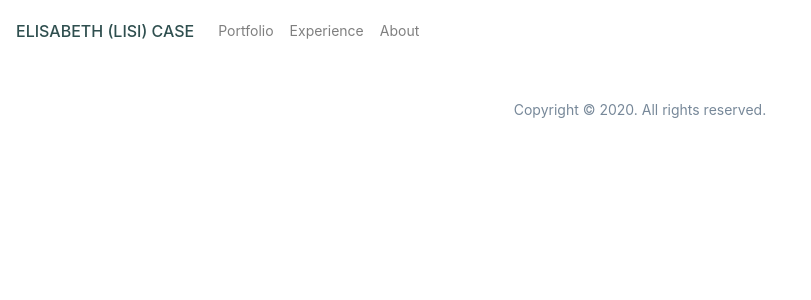
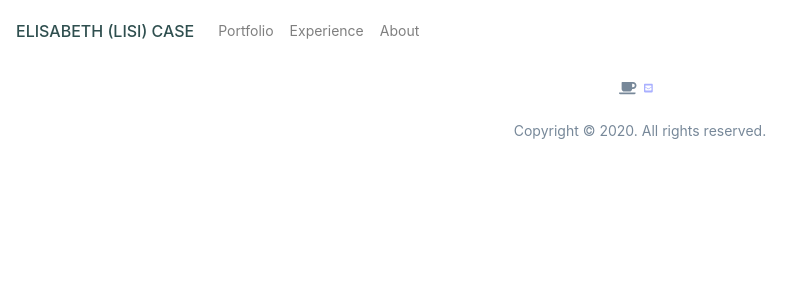
Before and after one commit to lisicase/portfolio, a React (Create React App) app: page / in a window 1280 px wide. Shown: the top 300 px of the page, without its empty margins (0-811 px from the left). Built offline with nearby package versions, Linux system fonts and the light colour scheme.

Commit message:
got icons to work, but too big

```diff
--- a/src/App.js
+++ b/src/App.js
@@ -3,6 +3,9 @@ import 'bootstrap/dist/css/bootstrap.min.css';
 import './style.css';
 import Navbar from 'react-bootstrap/Navbar';
 import Nav from 'react-bootstrap/Nav';
+import { FontAwesomeIcon } from '@fortawesome/react-fontawesome'
+import { faCoffee } from '@fortawesome/free-solid-svg-icons'
+import { faEnvelopeSquare } from '@fortawesome/free-solid-svg-icons'
 
 
 function App() {
@@ -37,7 +40,8 @@ class Footer extends Component {
       <footer>
         <div class="container text-center">
             <p>
-              <a href="mailto:casee@uw.edu"><i class="contact fa fa-envelope-square fa-2x"></i></a>
+              <FontAwesomeIcon icon={faCoffee} />
+              <a href="mailto:casee@uw.edu"><FontAwesomeIcon icon={faEnvelopeSquare} className="contact-icon" size="xs" /></a>
               <a href="https://linkedin.com/in/elisabethcase"><i class="contact fa fa-linkedin-square fa-2x"></i></a>
               <a href="https://github.com/lisicase"><i class="contact fa fa-github-square fa-2x"></i></a>
             </p>
--- a/src/style.css
+++ b/src/style.css
@@ -73,9 +73,10 @@ button.resume {
     margin-right: .5rem;
 }
 
-i.contact.fa {
+.contact-icon {
     padding-left: .5rem;
     padding-right: .5rem;
+    font-size: 10px;
     color: #A9B0FF;
 }
 
```
